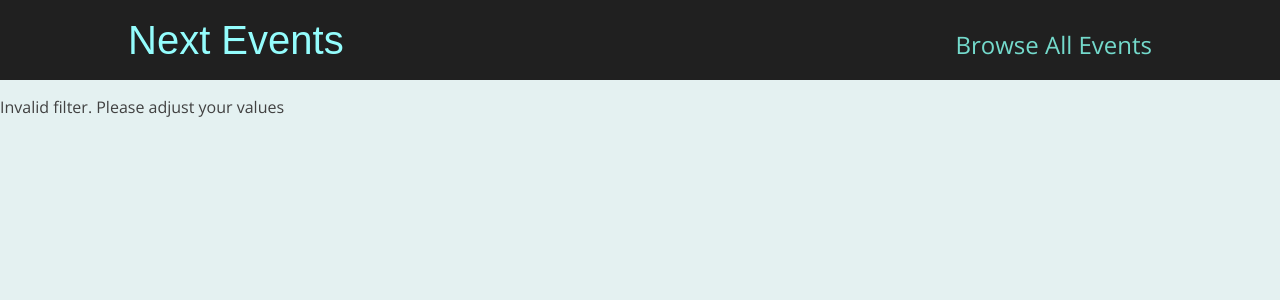
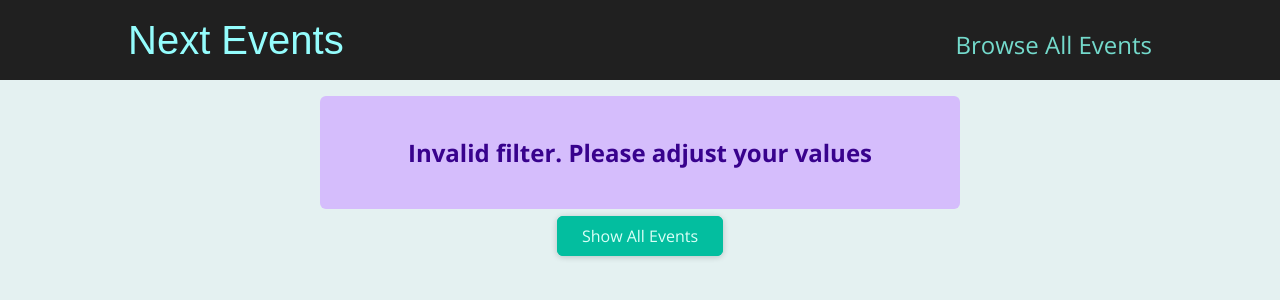
Before and after one commit to yseij/NextJSRoutingProject, a Next.js app: page /events/e2 in a window 1280 px wide. Shown: the top 300 px of the page. Built offline with nearby package versions, Linux system fonts and the light colour scheme.

Commit message:
laatste stappen, data tonen en extra components en styles

```diff
--- /dev/null
+++ b/components/events/results-title.js
@@ -0,0 +1,20 @@
+import Button from '../ui/button';
+import classes from './results-title.module.css';
+
+function ResultsTitle(props) {
+  const { date } = props;
+
+  const humanReadableDate = new Date(date).toLocaleDateString('en-US', {
+    month: 'long',
+    year: 'numeric',
+  });
+
+  return (
+    <section className={classes.title}>
+      <h1>Events in {humanReadableDate}</h1>
+      <Button link='/events'>Show all events</Button>
+    </section>
+  );
+}
+
+export default ResultsTitle;
--- /dev/null
+++ b/components/events/results-title.module.css
@@ -0,0 +1,6 @@
+.title {
+  margin: 2rem auto;
+  width: 90%;
+  max-width: 40rem;
+  text-align: center;
+}
--- /dev/null
+++ b/components/ui/error-alert.js
@@ -0,0 +1,7 @@
+import classes from './error-alert.module.css';
+
+function ErrorAlert(props) {
+  return <div className={classes.alert}>{props.children}</div>;
+}
+
+export default ErrorAlert;
--- /dev/null
+++ b/components/ui/error-alert.module.css
@@ -0,0 +1,12 @@
+.alert {
+  margin: 1rem auto;
+  padding: 1rem 2rem;
+  width: 90%;
+  max-width: 40rem;
+  background-color: #d5bdfc;
+  color: #38028d;
+  font-weight: bold;
+  font-size: 1.5rem;
+  text-align: center;
+  border-radius: 6px;
+}
--- a/pages/events/[...slug].js
+++ b/pages/events/[...slug].js
@@ -1,5 +1,11 @@
 import { useRouter } from "next/router";
 import { getFilteredEvents } from "../../dummy-data";
+import { Fragment } from "react";
+
+import EventList from "../../components/events/event-list";
+import ResultsTitle from "../../components/events/results-title";
+import Button from "../../components/ui/button";
+import ErrorAllert from "../../components/ui/error-alert";
 
 function FilteredEventsPage() {
   const router = useRouter();
@@ -23,7 +29,16 @@
     numMonth < 1 ||
     numMonth > 12
   ) {
-    return <p>Invalid filter. Please adjust your values</p>;
+    return (
+      <Fragment>
+        <ErrorAllert>
+          <p>Invalid filter. Please adjust your values</p>
+        </ErrorAllert>
+        <div className="center">
+          <Button link="/events">Show All Events</Button>
+        </div>
+      </Fragment>
+    );
   }
 
   const filteredEvents = getFilteredEvents({
@@ -32,13 +47,24 @@
   });
 
   if (!filteredEvents || filteredEvents.length === 0) {
-    return <p>No events found for the chosen filter!</p>;
+    return (
+      <Fragment>
+        <ErrorAllert>
+          <p>No events found for the chosen filter!</p>
+        </ErrorAllert>
+        <div className="center">
+          <Button link="/events">Show All Events</Button>
+        </div>
+      </Fragment>
+    );
   }
 
+  const date = new Date(numYear, numMonth - 1);
   return (
-    <div>
-      <h1>Filtered Events</h1>
-    </div>
+    <Fragment>
+      <ResultsTitle date={date} />
+      <EventList items={filteredEvents} />
+    </Fragment>
   );
 }
 
```
Also changed, not shown: pages/events/[eventid].js (+6 -1 lines).
